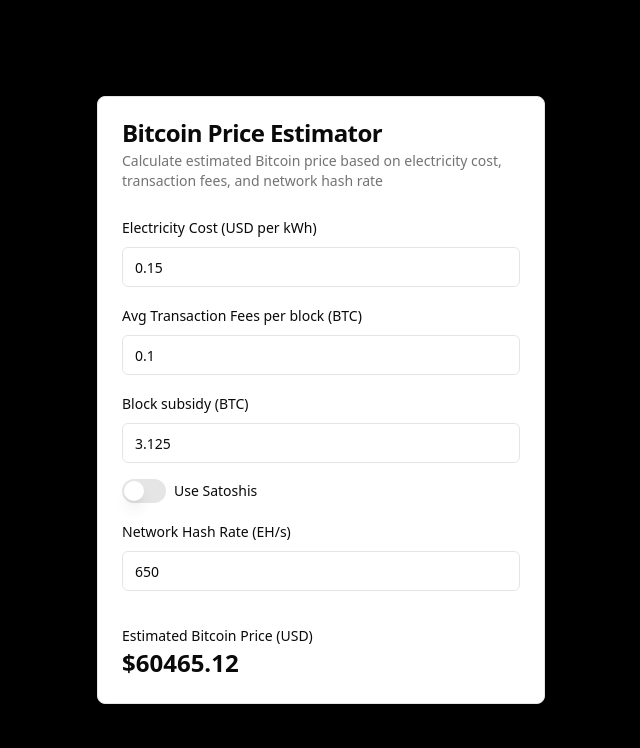
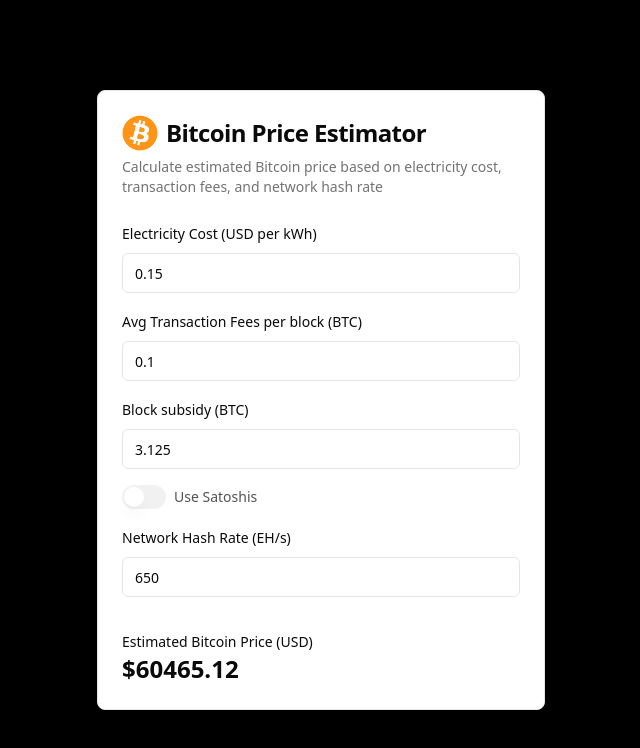
Before and after one commit to slacerda85/btc-price-calc, a Next.js app: page / in a window 1280 px wide. Shown: the top 748 px of the page, without its empty margins (319-959 px from the left). Built offline with nearby package versions, Linux system fonts and the light colour scheme.

Commit message:
bitcoin logo

```diff
--- a/src/components/bitcoin-calculator.tsx
+++ b/src/components/bitcoin-calculator.tsx
@@ -5,6 +5,7 @@
 import { Label } from "@/components/ui/label"
 import { Switch } from "@/components/ui/switch"
 import { Card, CardContent, CardDescription, CardHeader, CardTitle } from "@/components/ui/card"
+import Image from 'next/image'
 
 export function BitcoinCalculator() {
   const [electricityCost, setElectricityCost] = useState<number>(0.15)
@@ -48,7 +49,10 @@
   return (
     <Card className="w-full max-w-md mx-auto">
       <CardHeader>
-        <CardTitle>Bitcoin Price Estimator</CardTitle>
+        <CardTitle className='flex items-center gap-x-2'>
+          <Image src="/btc-logo.png" alt="Bitcoin Logo" width={36} height={36} />
+          Bitcoin Price Estimator
+          </CardTitle>
         <CardDescription>Calculate estimated Bitcoin price based on electricity cost, transaction fees, and network hash rate</CardDescription>
       </CardHeader>
       <CardContent className="space-y-4">
@@ -94,8 +98,9 @@
             id="fee-unit"
             checked={useSatoshis}
             onCheckedChange={setUseSatoshis}
+            disabled
           />
-          <Label htmlFor="fee-unit">Use Satoshis</Label>
+          <Label htmlFor="fee-unit" aria-disabled={true}>Use Satoshis</Label>
         </div>
         <div className="space-y-2">
           <Label htmlFor="hash-rate">Network Hash Rate (EH/s)</Label>
```
Also changed, not shown: public/btc-logo.png (added), 1 other file (tests, documents, lock files or other folders).
